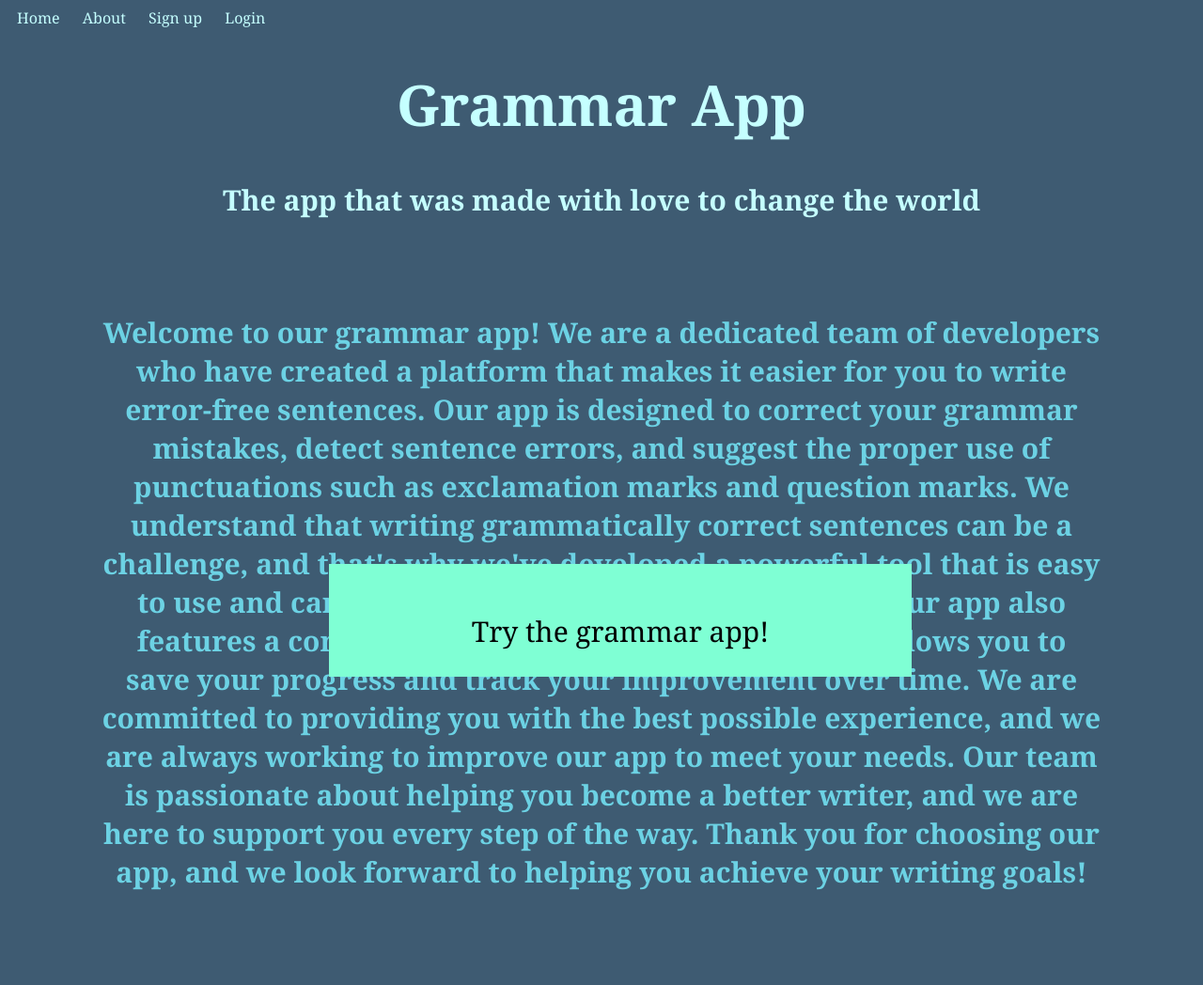
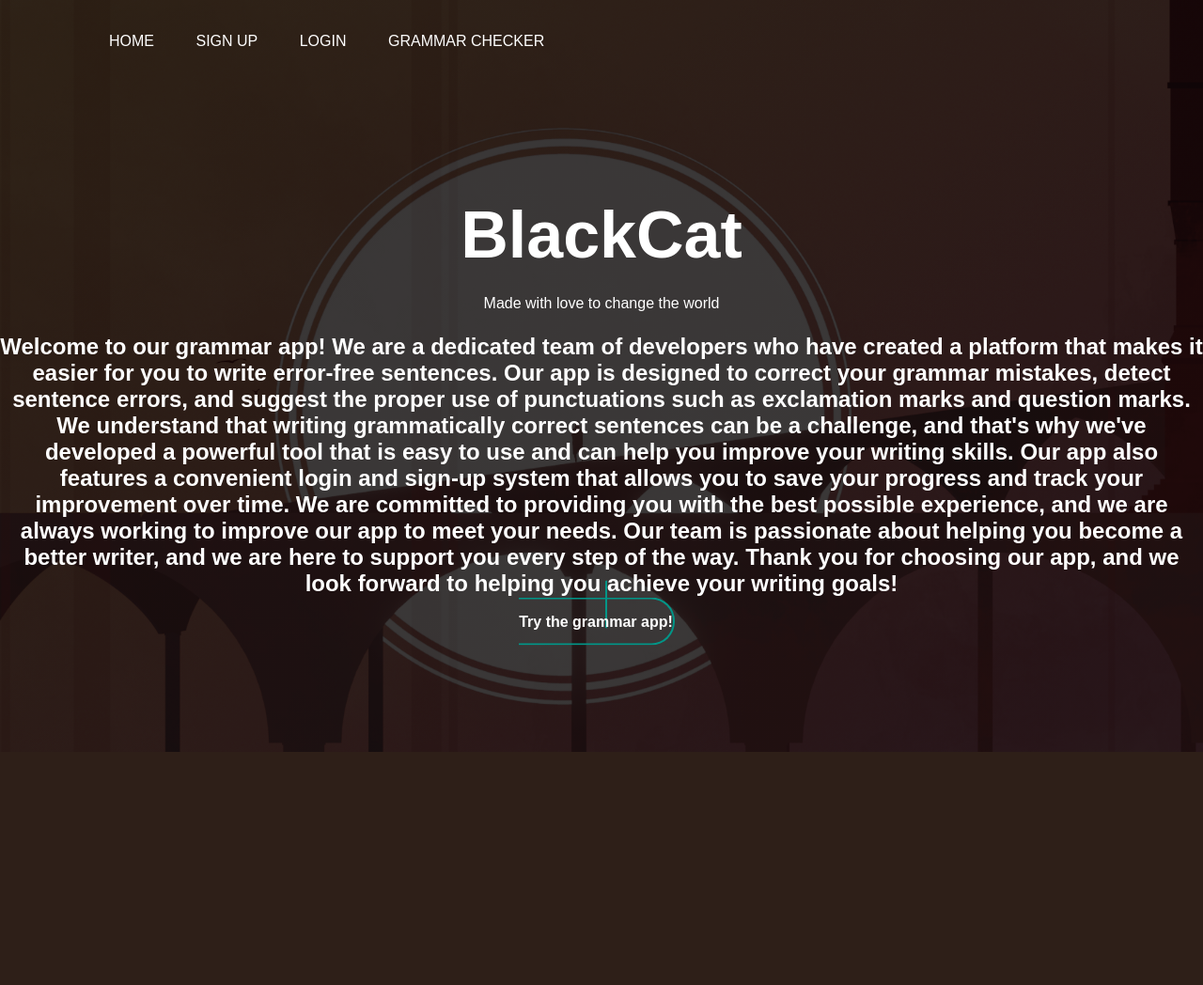
Before and after one commit to jimmydin7/Grammar-App, a Flask app: page /about in a window 1280 px wide. Shown: the whole page at 94% size. After the commit the page ends 800 px from the top, so only its background shows below. Run offline with Flask 3, Linux system fonts and the light colour scheme.

Commit message:
Some incomplete migration to better front-end

```diff
--- a/static/css/about.css
+++ /dev/null
@@ -1,25 +0,0 @@
-#description {
-    text-align: center;
-    margin: 100px;
-    font-size: 30px;
-    color: rgb(108, 210, 228);
-}
-
-#try {
-    text-align: center;
-    margin: 20px;
-    font-size: 30px;
-    width: 600px;
-    height: 100px;
-    color: black;
-    background-color: aquamarine;
-    align-self: center;
-    position: absolute;
-    top: 80%;
-    left: 50%;
-    transform: translate(-50%, -50%);
-
-}
-#try:hover {
-    background-color: rgb(185, 235, 235);
-}
--- a/static/css/style.css
+++ b/static/css/style.css
@@ -1,40 +1,137 @@
-body {
-    /* Just some dummy code to test if the style sheet is working properly */
-    background: rgb(62, 91, 114);
-    color: rgb(197, 255, 255);
-    font-family: Georgia, 'Times New Roman', Times, serif;
-    align-items: center ;
+*{
+    margin: 0;
+    padding: 0;
+    font-family: sans-serif;
+}
+.banner{
+    width: 100%;
+    height: 100vh;
+    background-image: linear-gradient(rgba(0,0,0,0.75),rgba(0,0,0,0.75)), url("/static/images/temp-bg.png");
+    background-size: cover;
+    background-position: center;
+}
+.navbar{
+    width: 85%;
+    margin: auto;
+    padding: 35px 0;
+    display: flex;
+    align-items: center;
+    justify-content: space-between;
+}
+.logo{
+    width: 120px;
+    cursor: pointer;
+}
+.navbar ul li{
+    list-style: none;
+    display: inline-block;
+    margin: 0 20px;
+    position: relative;
+}
+
+.navbar ul li a{
+    text-decoration: none;
+    color: #fff;
+    text-transform: uppercase;
+}
+.navbar ul li{
+    color: #fff;
+    text-transform: uppercase;
+}
+.navbar ul li a::after{
+    content: '';
+    height: 3px;
+    width: 0;
+    background: #009688;
+    position: absolute;
+    left: 0;
+    bottom: -10px;
+    transition: 0.5s;
+}
+.navbar ul li a:hover::after{
+    width:100%;
+}
+.content{
+    width: 100%;
+    position: absolute;
+    top: 50%;
+    transform: translateY(-50%);
+    text-align: center;
+    color: #fff;
+}
+.content h1{
+    font-size: 70px;
+    margin-top: 80px;
+}
+.content p{
+    margin: 20px auto;
+    font-weight: 100;
+    line-height: 25px;
+}
+.generic-button{
+    width: 200px;
+    padding: 15px 0;
+    text-align: center;
+    text-decoration: none;
+    margin: 20px 10px;
+    border-radius: 25px;
+    font-weight: bold;
+    border: 2px solid #009688;
+    background: transparent;
+    color: #fff;
+    cursor: pointer;
+    position: relative;
+    overflow: hidden;
+}
+.generic-button-span{
+    background: #009688;
+    height: 100%;
+    width: 0;
+    border-radius: 25px;
+    position: absolute;
+    left: 0;
+    bottom: 0;
+    z-index: -1;
+    transition: 0.5s;
+}
+.generic-button:hover .generic-button-span{
+    width: 100%;
+}
+.generic-button:hover{
+    border: none;
+}
+
+@media only screen and (max-width: 768px) {
+	/* mobile styles */
+
+	.navbar ul {
+	  position: fixed;
+	  top: 0;
+	  left: -100%;
+	  background-color: #111;
+	  height: 100vh;
+	  width: 100%;
+	  text-align: center;
+	  display: flex;
+	  flex-direction: column;
+	  justify-content: center;
+	  align-items: center;
+	  transition: all 0.3s ease-in;
+	}
+
+	.navbar ul.show {
+	  left: 0;
+	}
+
+	.navbar ul li {
+	  display: block;
+	  margin: 30px 0;
+	  line-height: 30px;
+	}
+
+	.navbar ul li a {
+	  font-size: 20px;
+	  font-weight: bold;
+	}
 
 }
-
-#title{
-    text-align: center;
-    font-size: 60px;
-
-}
-
-#small_title{
-    text-align: center;
-    font-size: 30px;
-}
-
-#input_description{
-    text-align: center;
-    font-size: 30px;
-    color: rgb(119, 158, 231);
-}
-
-#input_label{
-    align-items: center;
-    text-align: center;
-}
-
-#input_label input{
-    color: rgb(197, 255, 255);
-    background-color: rgb(63, 104, 179);
-    width: 800px;
-    height: 50px;
-    border: 0cm;
-    font-size: 37px;
-    margin-top: 20px;
-}
--- a/templates/base.html
+++ b/templates/base.html
@@ -1,12 +1,6 @@
 <!DOCTYPE html>
-<html>
-    <!--
-        This is the base.html file. It contains the base styles and elements that will appear on every page.
-        Other html files will extend from this base.html file to avoid unnecessary repetition and to enable easier changes.
-        Please see near the top of the #html-design channel for a further explanation.
-    -->
+<!-- <html>
     <head>
-        {% block head %}{% endblock %}
         <title>Grammar App</title>
         <link rel="stylesheet" href='/static/css/style.css' />
         <link rel="stylesheet" href='/static/css/thbopscode.css' />
@@ -29,6 +23,38 @@
         <br>
         <h1 id="title">Grammar App</h1>
         <h2 id="small_title">The app that was made with love to change the world</h2>
+    </body>
+</html> -->
+<html>
+<head>
+    {% block head %}{% endblock %}
+    <title>BlackCat</title>
+    <link rel="stylesheet" href="/static/css/style.css">
+</head>
+<body>
+    <div class="banner">
+        <div class="navbar">
+
+            <ul>
+                <li><a href="#">Home</a></li>
+                {% if user == None %}
+                    <li><a href="#">Sign up</a></li>
+                    <li><a href="#">Login</a></li>
+                {% else %}
+                    <li>Hello {{ user['name'] }}!</li>
+                    {% if user['permission-level'] > 0 %}
+                        <li><a href="#">Admin</a></li>
+                    {% endif %}
+                    <li><a href="#">Logout</a></li>
+                {% endif %}
+                <li><a href="#">Grammar checker</a></li>
+            </ul>
+        </div>
+    </div>
+    <div class="content">
+        <h1>BlackCat</h1>
+        <p>Made with love to change the world</p>
         {% block body %}{% endblock %}
-    </body>
+    </div>
+</body>
 </html>
```
Also changed, not shown: db.json (+1 -1 lines), static/css/old/about.css (added, +25 -0 lines), static/css/old/style.css (added, +40 -0 lines), static/js/script.js (+6 -4 lines), templates/app.html (added, +17 -0 lines), templates/index.html (+4 -11 lines), static/css/old/admin.css (renamed from static/css/admin.css), static/css/old/thbopscode.css (renamed from static/css/thbopscode.css), static/images/logo.png (added), static/images/temp-bg.png (added).
